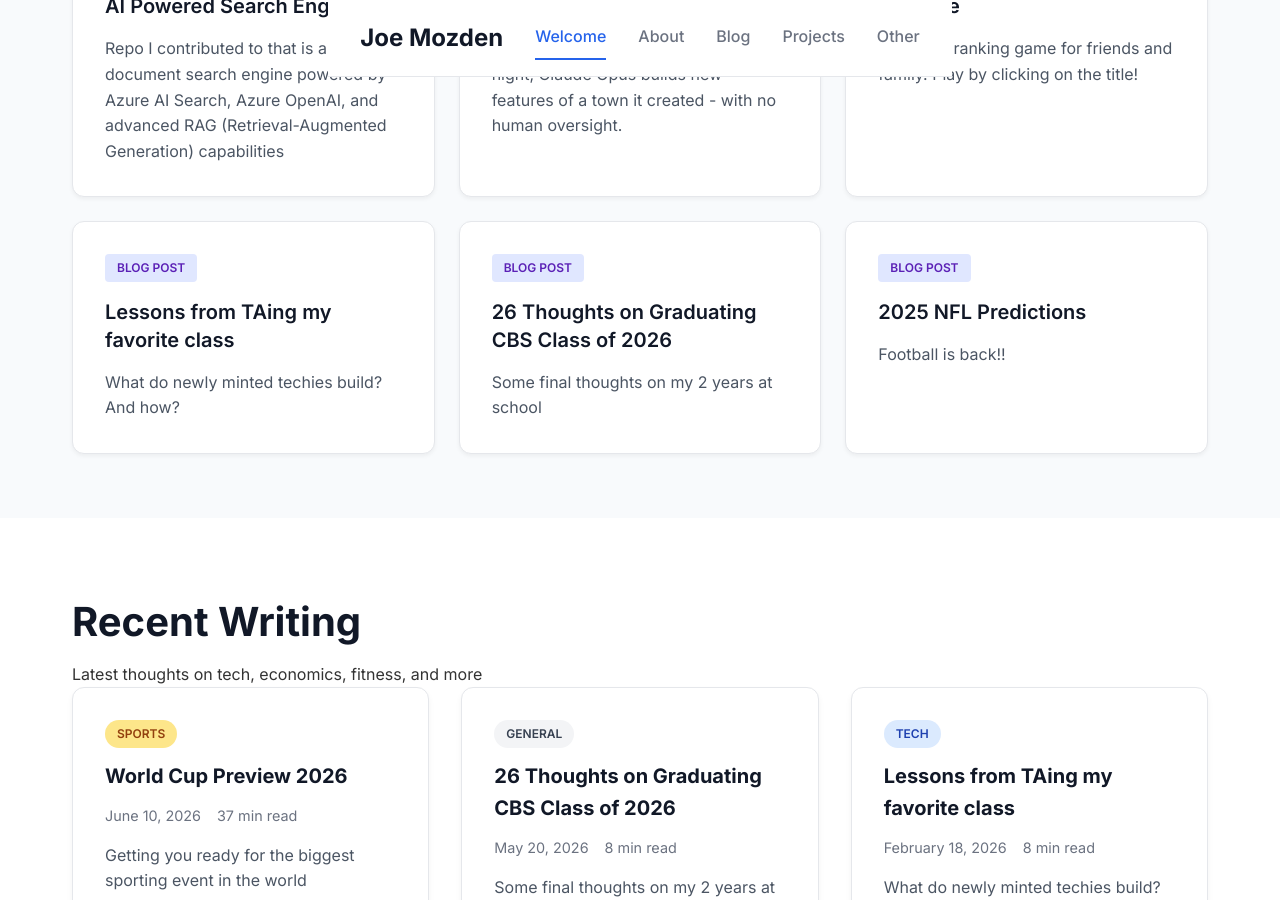
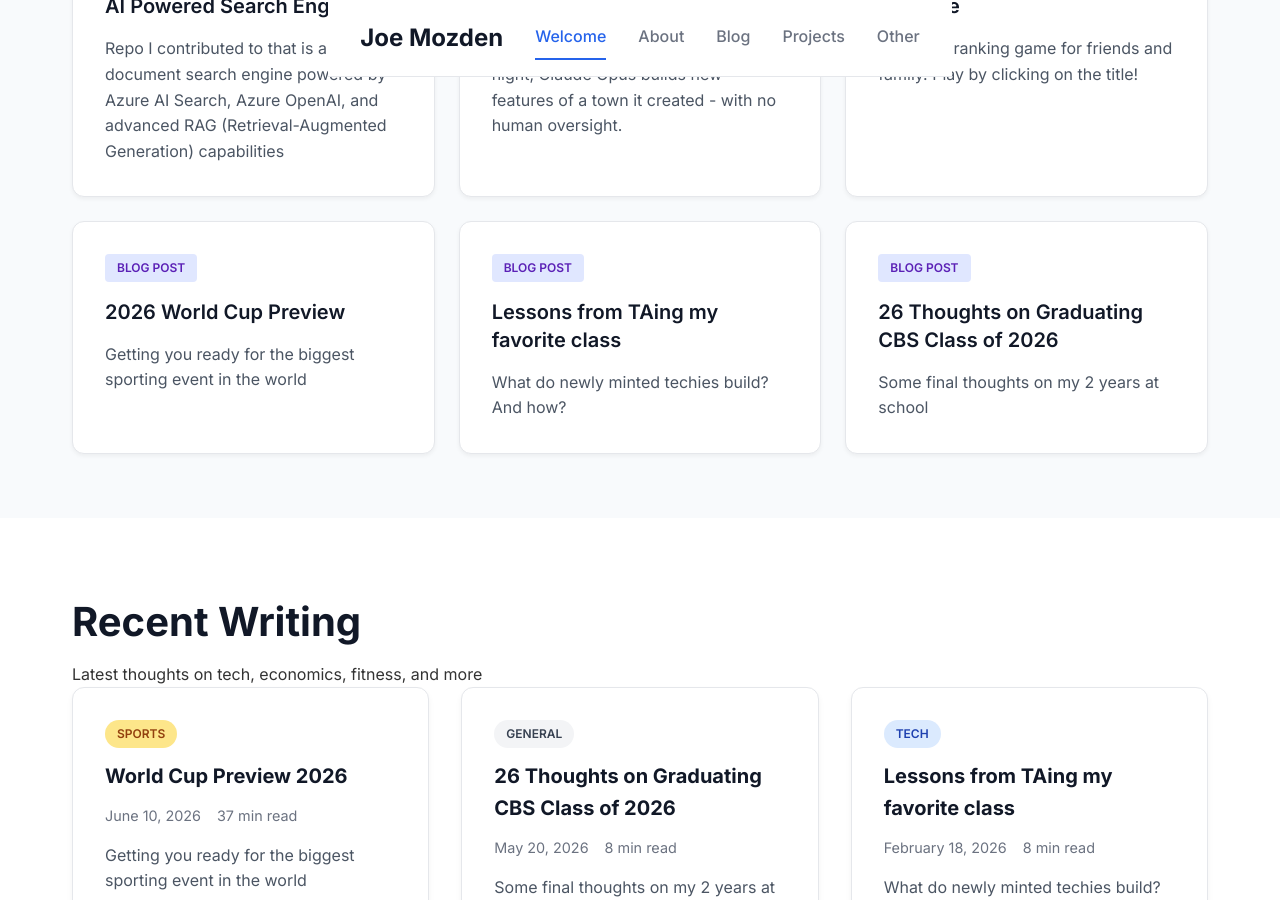
Before and after one commit to jmozden3/jmozden3.github.io, a Jekyll site: the page built from index.html, in a window 1280 px wide and 900 px high, scrolled down 906 px. Built offline with Jekyll 4.4.1, drawn with Linux system fonts in a browser that asks for light colours; the list of posts is cut into pages by our own code.

Commit message:
new featured post

```diff
--- a/_data/featured.yml
+++ b/_data/featured.yml
@@ -16,6 +16,11 @@
   badge: "Game"
   link: "https://topfive-h7dtbccrgmd8gye8.eastus2-01.azurewebsites.net/"
 
+- title: "2026 World Cup Preview"
+  description: "Getting you ready for the biggest sporting event in the world"
+  badge: "Blog Post"
+  link: "https://joemozden.com/sports/2026/06/10/wc-preview.html"
+
 - title: "Lessons from TAing my favorite class"
   description: "What do newly minted techies build? And how?"
   badge: "Blog Post"
@@ -25,8 +30,3 @@
   description: "Some final thoughts on my 2 years at school"
   badge: "Blog Post"
   link: "https://joemozden.com/general/2026/05/20/graduation-thoughts-2026.html"
-
-- title: "2025 NFL Predictions"
-  description: "Football is back!!"
-  badge: "Blog Post"
-  link: "https://joemozden.com/sports/2025/09/05/2025-nfl-predictions.html"
```
